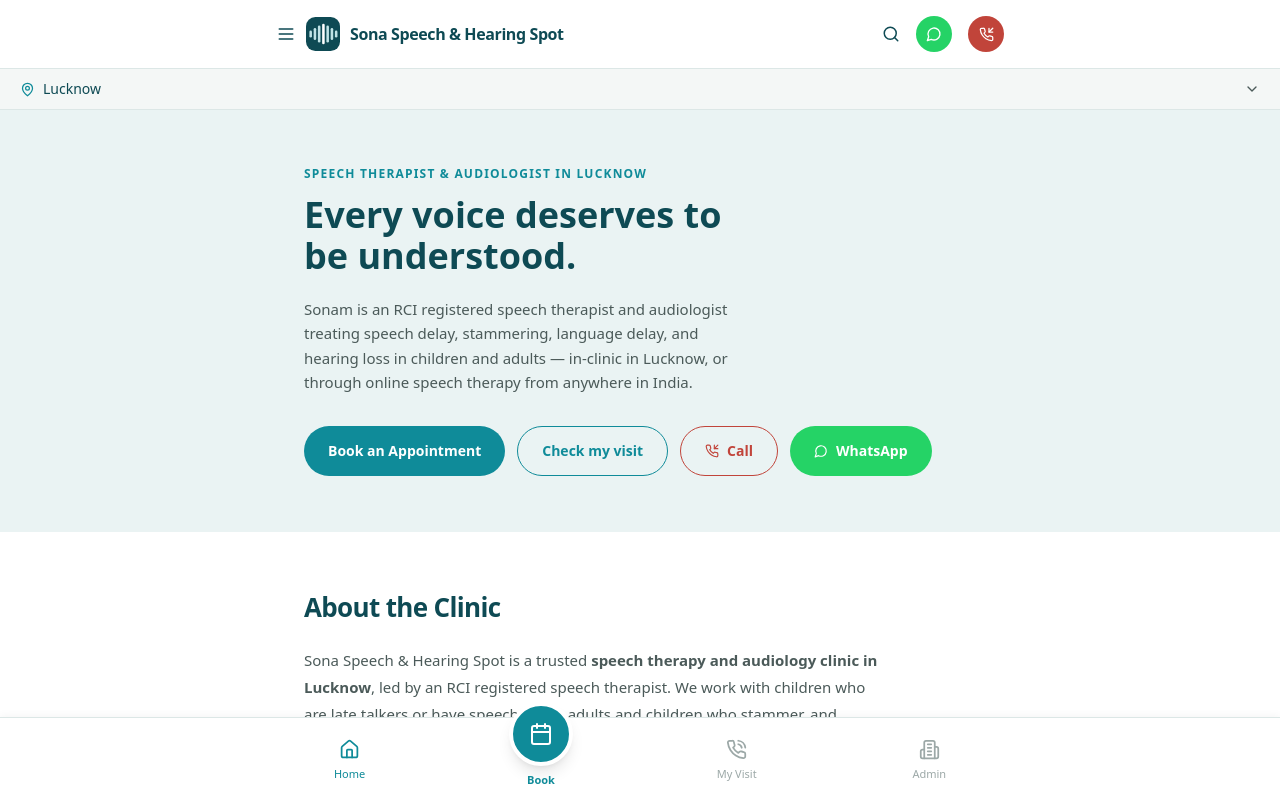
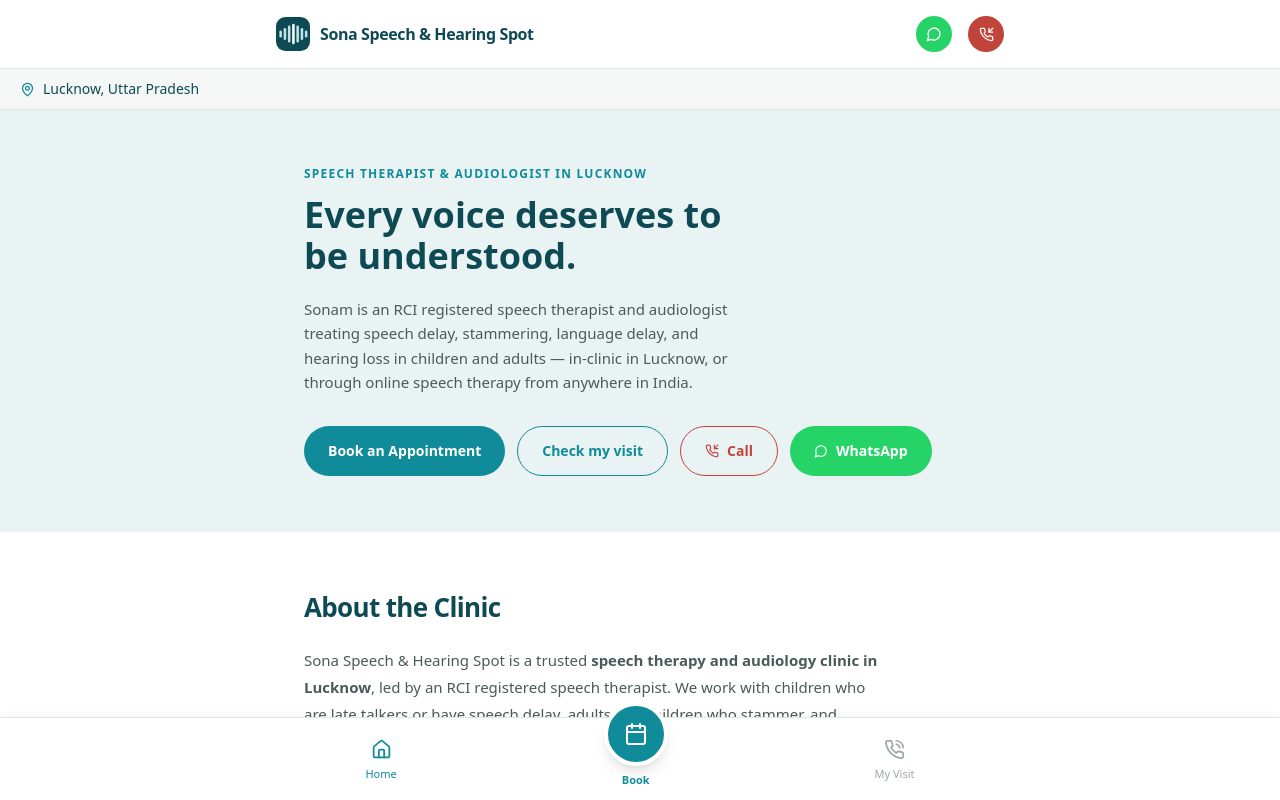
Before and after one commit to mauryamonam425-eng/THE-SONA-S-CLINIC, a React (Vite) app: page / in a window 1280 px wide. Shown: the top 800 px of the page. Built offline with nearby package versions, Linux system fonts and the light colour scheme.

Commit message:
Update App.jsx

```diff
--- a/src/App.jsx
+++ b/src/App.jsx
@@ -109,12 +109,10 @@ function TopBars() {
       <div className="border-b" style={{ background: BG_WHITE, borderColor: LINE }}>
         <div className="max-w-3xl mx-auto px-5 py-4 flex items-center justify-between">
           <div className="flex items-center gap-2.5">
-            <Menu size={20} color={NAVY} />
             <Logo size={34} />
             <span className="font-bold text-base leading-tight tracking-tight" style={{ color: NAVY }}>Sona Speech &amp; Hearing Spot</span>
           </div>
           <div className="flex items-center gap-4">
-            <Search size={18} color={NAVY} />
             <a href={WHATSAPP_LINK} target="_blank" rel="noreferrer" className="w-9 h-9 rounded-full flex items-center justify-center" style={{ background: WHATSAPP }}>
               <MessageCircle size={16} color="white" />
             </a>
@@ -124,12 +122,11 @@ function TopBars() {
           </div>
         </div>
       </div>
-      <div className="flex items-center justify-between px-5 py-2.5 border-b" style={{ background: BG_SOFT2, borderColor: LINE }}>
+      <div className="flex items-center px-5 py-2.5 border-b" style={{ background: BG_SOFT2, borderColor: LINE }}>
         <div className="flex items-center gap-2 text-sm font-medium" style={{ color: NAVY }}>
           <MapPin size={15} color={TEAL} />
-          Lucknow
+          Lucknow, Uttar Pradesh
         </div>
-        <ChevronDown size={16} color={TEXT_GRAY} />
       </div>
     </div>
   );
@@ -143,7 +140,6 @@ function BottomNav({ view, setView }) {
     { key: "home", label: "Home", icon: Home },
     { key: "book", label: "Book", icon: Calendar, primary: true },
     { key: "status", label: "My Visit", icon: PhoneCall },
-    { key: "admin", label: "Admin", icon: Building2 },
   ];
   return (
     <div className="fixed bottom-0 left-0 right-0 z-30 border-t" style={{ background: BG_WHITE, borderColor: LINE, boxShadow: "0 -2px 8px rgba(0,0,0,0.04)" }}>
@@ -604,6 +600,18 @@ function Admin() {
 ---------------------------------------------------------- */
 export default function App() {
   const [view, setView] = useState("home");
+
+  useEffect(() => {
+    // Admin is reached only via a secret web address, never a public button.
+    // Visiting sonaspeechhearingspot.in/#sona-staff opens it.
+    const checkHash = () => {
+      if (window.location.hash === "#sona-staff") setView("admin");
+    };
+    checkHash();
+    window.addEventListener("hashchange", checkHash);
+    return () => window.removeEventListener("hashchange", checkHash);
+  }, []);
+
   return (
     <div className="min-h-screen" style={{ background: BG_WHITE, fontFamily: "system-ui, -apple-system, sans-serif" }}>
       <TopBars />
```
